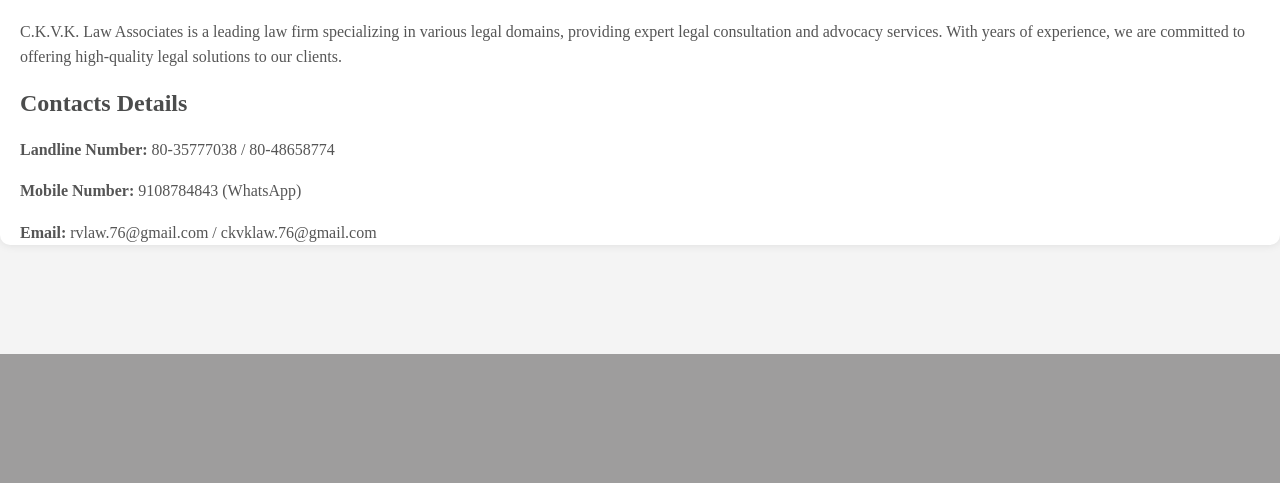
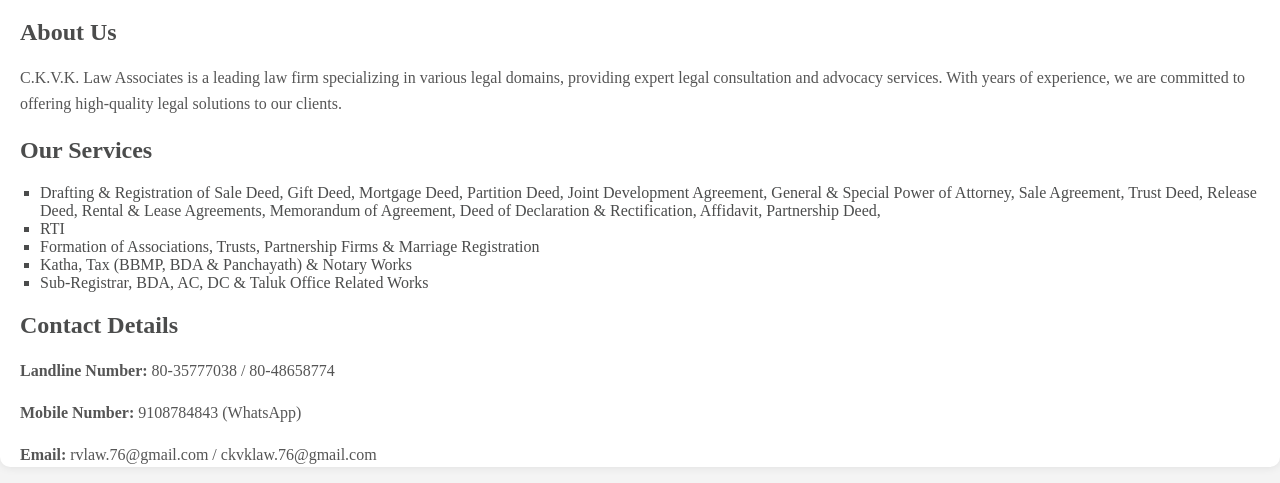
Before and after one commit to vinaykalwala/ClientKyc, a Django app: page / in a window 1280 px wide. Shown: the part 446-929 px from the top of the page. Before the commit the page ends 800 px from the top, so only its background shows below. Run offline with Django 5.2, Linux system fonts and the light colour scheme.

Commit message:
logo & services added

```diff
--- a/templates/home.html
+++ b/templates/home.html
@@ -19,8 +19,8 @@
             padding: 10px 20px;
         }
         .header img {
-            width: 50px;
-            height: auto;
+            width: 100px;
+            height: 40px;
         }
         .header .login-button {
             padding: 6px 14px;
@@ -79,16 +79,14 @@
             color: #555;
             line-height: 1.6;
         }
-        .banner-text {
-            color: #fff;
-        }
-        .contact, .about, .services {
+        .services, .contact, .about {
             margin-top: 20px;
             text-align: left;
             padding: 0 20px;
         }
         .services ul {
             list-style-type: square;
+            color: #4B4C4C;
             padding-left: 20px;
         }
     </style>
@@ -96,8 +94,8 @@
 <body>
     <div class="header">
         <div class="logo">
-            <img src="../static/logo.jpg" alt="Law Firm Logo">
-            <h4>C.K.V.K Law associates</h4>
+            <img src="../static/logo.jpeg" alt="Law Firm Logo">
+            <h4>C.K.V.K Law Associates</h4>
         </div>
         <a href="{% url 'login' %}" class="login-button">Login</a>
     </div>
@@ -110,12 +108,26 @@
                 <span>Advocates & Legal Consultants</span>
             </div>
         </div>
+
         <div class="about">
+            <h2 class="title">About Us</h2>
             <p>C.K.V.K. Law Associates is a leading law firm specializing in various legal domains, providing expert legal consultation and advocacy services. With years of experience, we are committed to offering high-quality legal solutions to our clients.</p>
         </div>
 
+        <div class="services">
+            <h2 class="title">Our Services</h2>
+            <ul>
+                <li>Drafting & Registration of Sale Deed, Gift Deed, Mortgage Deed, Partition Deed, Joint Development Agreement, General & Special Power of Attorney, Sale Agreement, Trust Deed, Release Deed, Rental & Lease Agreements,
+                Memorandum of Agreement, Deed of Declaration & Rectification, Affidavit, Partnership Deed,
+                <li>RTI</li>
+                <li>Formation of Associations, Trusts, Partnership Firms & Marriage Registration</li>
+                <li>Katha, Tax (BBMP, BDA & Panchayath) & Notary Works</li>
+                <li>Sub-Registrar, BDA, AC, DC & Taluk Office Related Works</li>
+            </ul>
+        </div>
+
         <div class="contact">
-            <h2 class="title">Contacts Details</h2>
+            <h2 class="title">Contact Details</h2>
             <p><strong>Landline Number:</strong> 80-35777038 / 80-48658774</p>
             <p><strong>Mobile Number:</strong> 9108784843 (WhatsApp)</p>
             <p><strong>Email:</strong> rvlaw.76@gmail.com / ckvklaw.76@gmail.com</p>
--- a/templates/includes/header.html
+++ b/templates/includes/header.html
@@ -34,8 +34,8 @@
         }
 
         .logo img {
-            width: 50px;
-            height: auto;
+            width: 100px;
+            height: 40px;
             margin-right: 6px;
         }
 
@@ -65,7 +65,7 @@
 <body>
     <nav class="navbar">
         <div class="logo">
-            <img src="../../static/logo.jpg" />
+            <img src="../../static/logo.jpeg" />
             <h4>C.K.V.K Law associates</h4>
         </div>
         <div class="logout">
```
